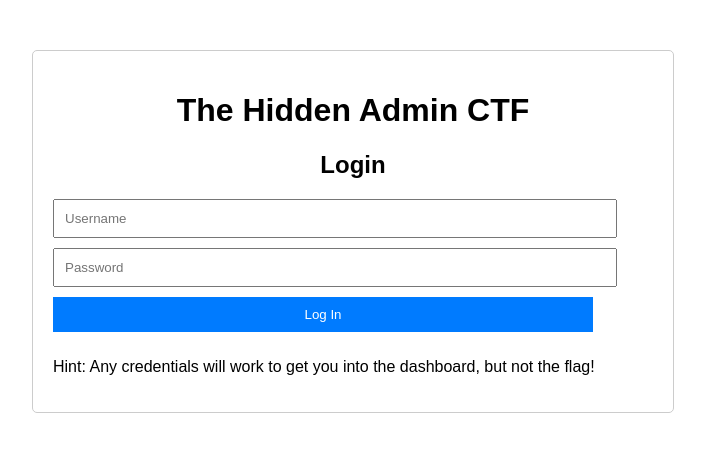
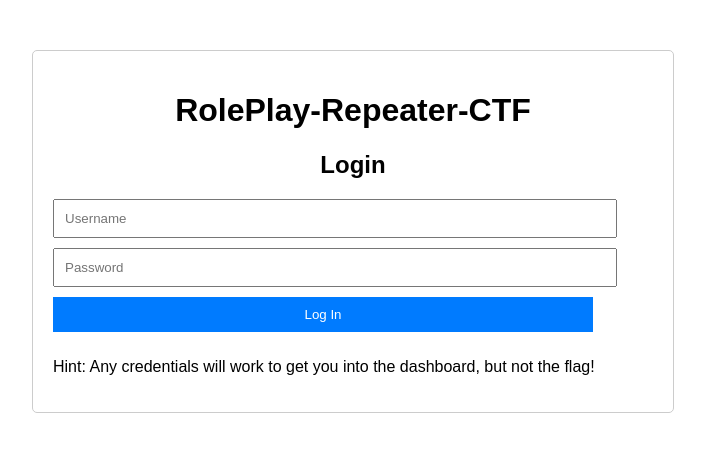
Before and after one commit to DarkFeed2005/RolePlay-Repeater-CTF, a PHP site: page /index.php in a window 1280 px wide. Shown: the top 452 px of the page, without its empty margins (287-992 px from the left). Run offline with PHP 8.4, Linux system fonts and the light colour scheme.

Commit message:
Update index.php

```diff
--- a/index.php
+++ b/index.php
@@ -25,7 +25,7 @@ $page = $_GET['page'] ?? 'home';
 <html lang="en">
 <head>
     <meta charset="UTF-8">
-    <title>The Hidden Admin CTF</title>
+    <title>RolePlay-Repeater-CTF</title>
     <style>
         body { font-family: Arial, sans-serif; margin: 50px; }
         .container { max-width: 600px; margin: 0 auto; padding: 20px; border: 1px solid #ccc; border-radius: 5px; }
@@ -37,7 +37,7 @@ $page = $_GET['page'] ?? 'home';
 </head>
 <body>
     <div class="container">
-        <h1>The Hidden Admin CTF</h1>
+        <h1>RolePlay-Repeater-CTF</h1>
 
         <?php if (!$is_logged_in || $page == 'home'): ?>
             <h2>Login</h2>
```
